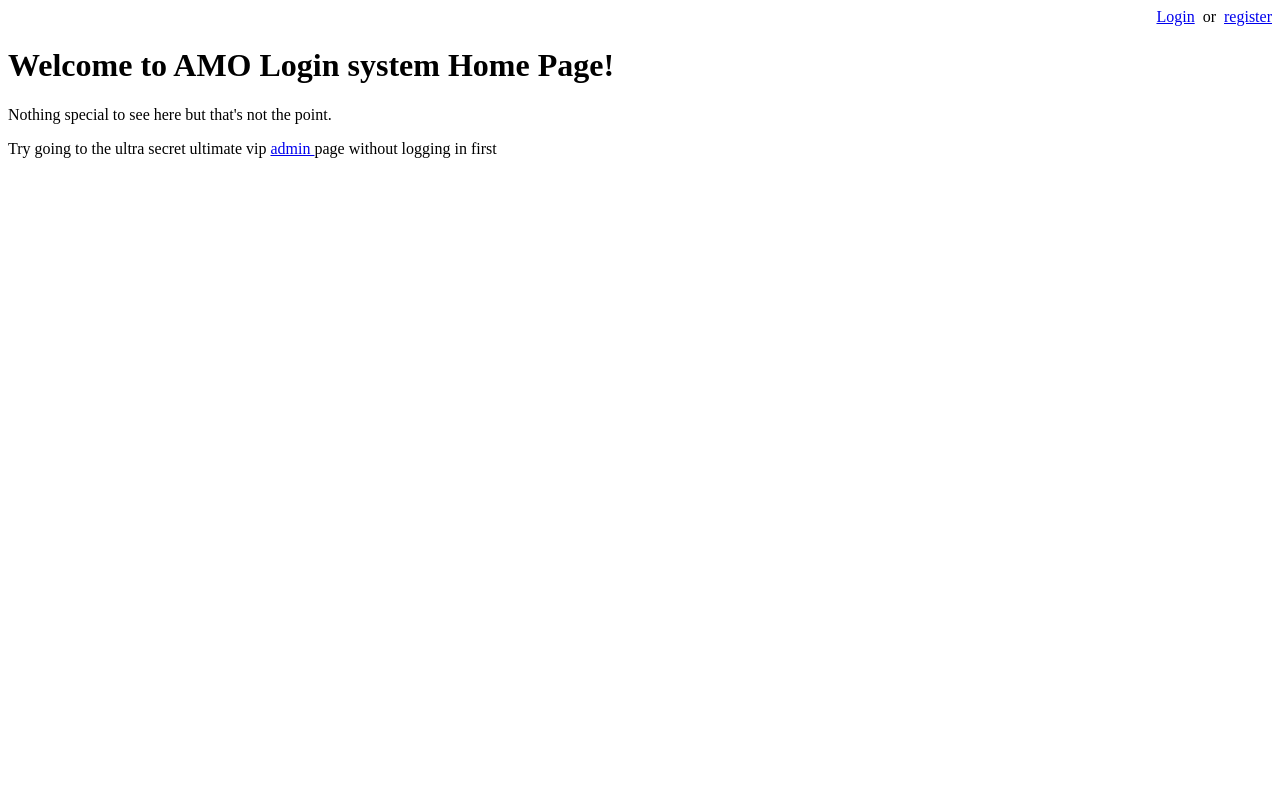
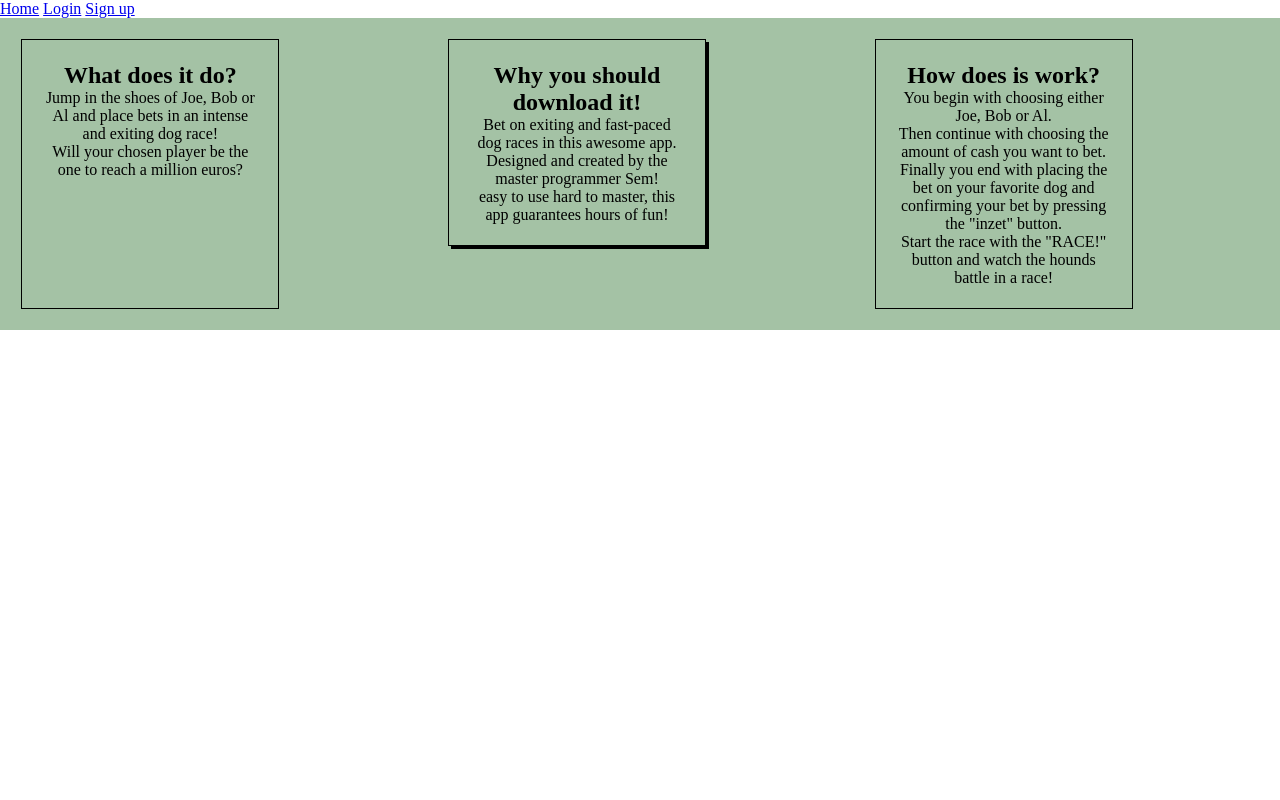
Before and after one commit to verenigde-onnozele-compagnie/PHP-project, a PHP site: page / in a window 1280 px wide. Run offline with PHP 8.4, Linux system fonts and the light colour scheme.

Commit message:
Banner design
begonnen aan de design van de banner

```diff
--- a/index.php
+++ b/index.php
@@ -1,7 +1,42 @@
-<?php require 'header.php'; ?>
-
-   <h1>Welcome to AMO Login system Home Page! </h1>
-   <p>Nothing special to see here but that's not the point.</p>
-   <p>Try going to the ultra secret ultimate vip <a href='admin.php'> admin </a> page without logging in first</p>
+<!doctype html>
+<html lang="en">
+<head>
+    <meta charset="UTF-8">
+    <meta name="viewport"
+          content="width=device-width, user-scalable=no, initial-scale=1.0, maximum-scale=1.0, minimum-scale=1.0">
+    <meta http-equiv="X-UA-Compatible" content="ie=edge">
+    <link rel="stylesheet" href="style.css">
+    <title>Gokkers</title>
+</head>
+<body>
+<header>
+    <a href="#">Home</a>
+    <a href="login.php">Login</a>
+    <a href="register.php">Sign up</a>
+</header>
+<div class="banner">
+    <div class="banner-item">
+        <h2>What does it do?</h2>
+        <p>Jump in the shoes of Joe, Bob or Al and place bets in an intense and exiting dog race!</p>
+        <p>Will your chosen player be the one to reach a million euros?</p>
+    </div>
+    <div class="active">
+        <div class="banner-item">
+            <h2>Why you should download it!</h2>
+            <p>Bet on exiting and fast-paced dog races in this awesome app.</p>
+            <p>Designed and created by the master programmer Sem!</p>
+            <p>easy to use hard to master, this app guarantees hours of fun!</p>
+        </div>
+    </div>
+    <div class="banner-item">
+        <h2>How does is work?</h2>
+        <p>You begin with choosing either Joe, Bob or Al.</p>
+        <p>Then continue with choosing the amount of cash you want to bet.</p>
+        <p>Finally you end with placing the bet on your favorite dog and confirming your bet by pressing the "inzet" button.</p>
+        <p>Start the race with the "RACE!" button and watch the hounds battle in a race!</p>
+    </div>
+</div>
+</body>
+</html>
 
 <?php require 'footer.php'; ?>
--- /dev/null
+++ b/style.css
@@ -0,0 +1,29 @@
+* {
+    margin: 0;
+    padding: 0;
+}
+.banner {
+    display: grid;
+    grid-template-columns: repeat(3, 1fr);
+    background-color: #a4c2a5;
+}
+
+.banner-item {
+    display: flex;
+    flex-direction: column;
+    text-align: center;
+    max-width: 50%;
+    border: 1px solid black;
+    padding: 5%;
+    margin: 5%;
+}
+
+.banner-item p {
+    margin: 0;
+
+}
+
+.active .banner-item {
+    box-shadow: 3px 3px black;
+    padding: 5%;
+}
```
